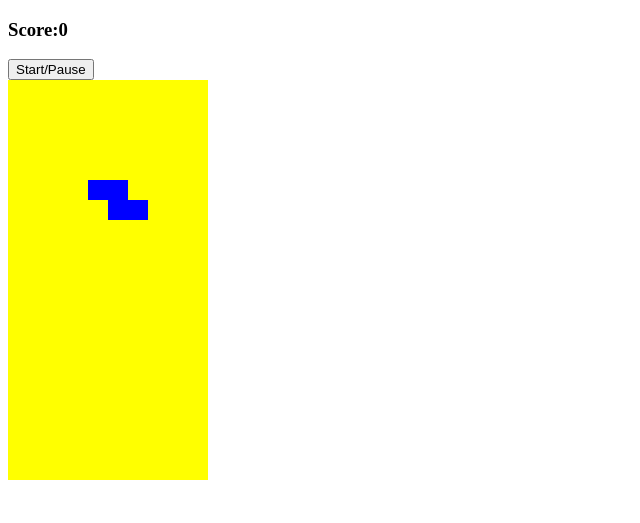
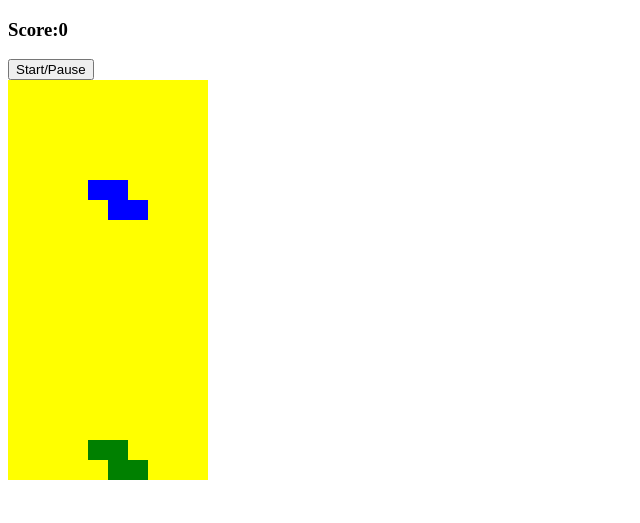
Before and after one commit to zHonys/Tetris-AI, a plain HTML site: page JavaScript/index.html in a window 1280 px wide. Shown: the whole page, without its empty margins (0-640 px from the left). Drawn offline with Linux system fonts and the light colour scheme.

Commit message:
adding shade and more functions

```diff
--- a/JavaScript/app.js
+++ b/JavaScript/app.js
@@ -56,8 +56,9 @@ document.addEventListener("DOMContentLoaded", () =>{
     let currentPosition = 4
     let currentSpin = 0;
     let currentTetromino = Math.floor(Math.random() * theTetrominoes.length);
+    var currentSpectre = []
     let current = theTetrominoes[currentTetromino][currentSpin];
-    console.log(theTetrominoes)
+    drawSpectre()
 
     // draw function
 
@@ -95,6 +96,7 @@ document.addEventListener("DOMContentLoaded", () =>{
         }
 
         else if (e.keyCode === 32){
+            undrawSpectre(currentSpectre)
             while (true){
                 if (current.some(index => squares[currentPosition + index + width].classList.contains("taken"))){
                     break
@@ -135,28 +137,17 @@ document.addEventListener("DOMContentLoaded", () =>{
                 else{
                     current.forEach(index => squares[currentPosition + index].classList.add("taken"))
                     currentTetromino = Math.floor(Math.random() * theTetrominoes.length)
+                    currentSpin = 0
                     current = theTetrominoes[currentTetromino][currentSpin]
                     currentPosition = 4
                     draw()
+                    undrawSpectre()
+                    drawSpectre()
                 }
 
             }, t);
         }
 
-        /*if (current.some(index => squares[currentPosition + index + width].classList.contains("taken"))){
-            clearInterval(timerId);
-
-            frozenId = setTimeout(() => {current.forEach(index => squares[currentPosition + index].classList.add("taken"))
-
-            currentTetromino = Math.floor(Math.random() * theTetrominoes.length)
-            current = theTetrominoes[currentTetromino][currentSpin]
-            currentPosition = 4
-            draw()
-            timerId = setInterval(moveDown, 1000);
-
-
-            })
-        }*/
     }
 
     //move to the left and right
@@ -172,6 +163,7 @@ document.addEventListener("DOMContentLoaded", () =>{
             currentPosition+=1
         }
         draw()
+        drawSpectre()
     }
 
     function moveRight(){
@@ -185,11 +177,10 @@ document.addEventListener("DOMContentLoaded", () =>{
             currentPosition -= 1
         }
         draw()
+        drawSpectre()
     }
 
     // Spin Tetromino
-
-    //spinId = setInterval(spin, 500);
 
     function spin(){
         undraw()
@@ -199,6 +190,35 @@ document.addEventListener("DOMContentLoaded", () =>{
         }
         current = theTetrominoes[currentTetromino][currentSpin];
         draw()
+        drawSpectre()
+    }
+
+    // Tetromino Spectre
+
+    function drawSpectre(){
+        undrawSpectre()
+        currentSpectre = []
+        current.forEach(index => currentSpectre.push(currentPosition + index + width))
+        //console.log(currentSpectre)
+        while (true){
+            currentSpectre.forEach(index => {
+                if (!squares[index].classList.contains("taken")){
+                    squares[index].classList.add("spectre")
+            }
+            })
+
+            if (currentSpectre.some(index => squares[index+width].classList.contains("taken"))){
+                break
+            }
+            undrawSpectre()
+            for (i = 0; i < currentSpectre.length; i++){
+                currentSpectre[i] += 10
+            }
+        }
+    }
+
+    function undrawSpectre(){
+        currentSpectre.forEach(index => squares[index].classList.remove("spectre"))
     }
 
 })
--- a/JavaScript/style.css
+++ b/JavaScript/style.css
@@ -11,6 +11,10 @@
     height: 20px;
 }
 
+.spectre {
+    background-color: green;
+}
+
 .tetromino {
     background-color: blue;
 }
```
